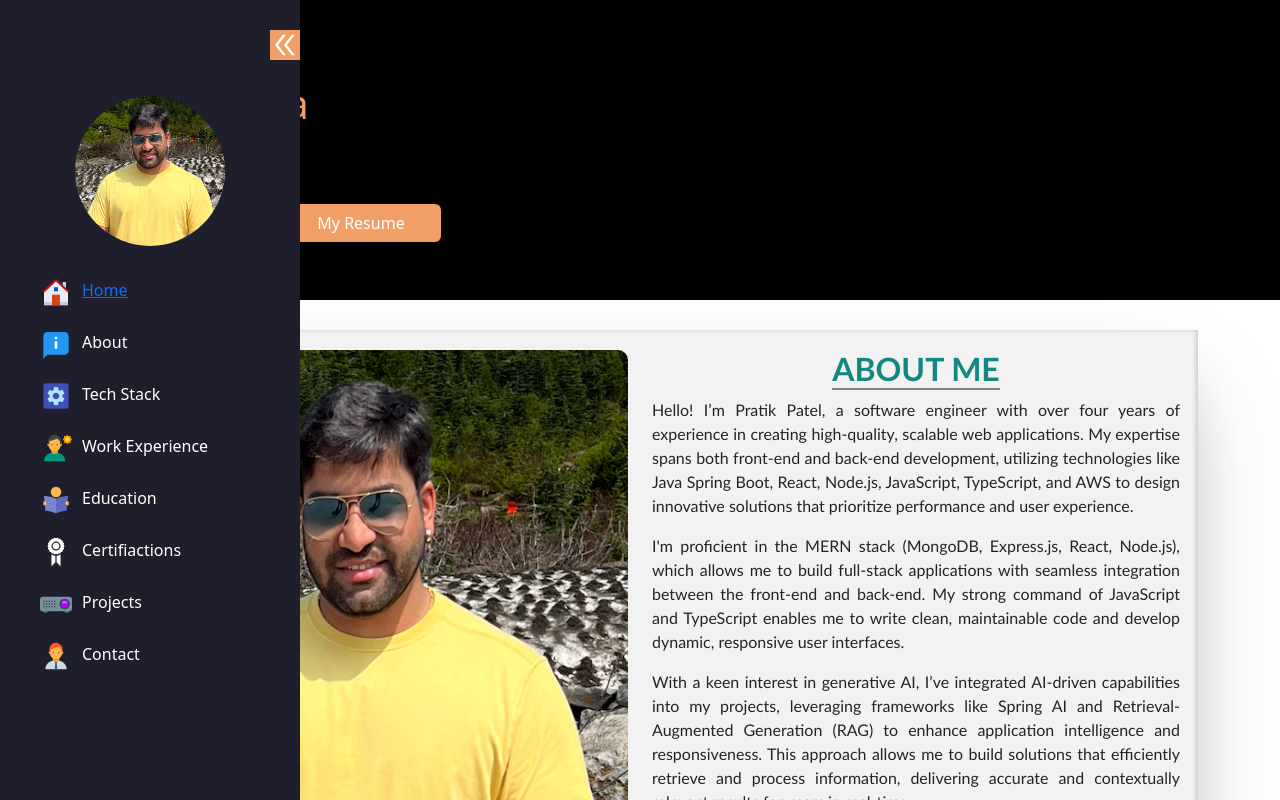
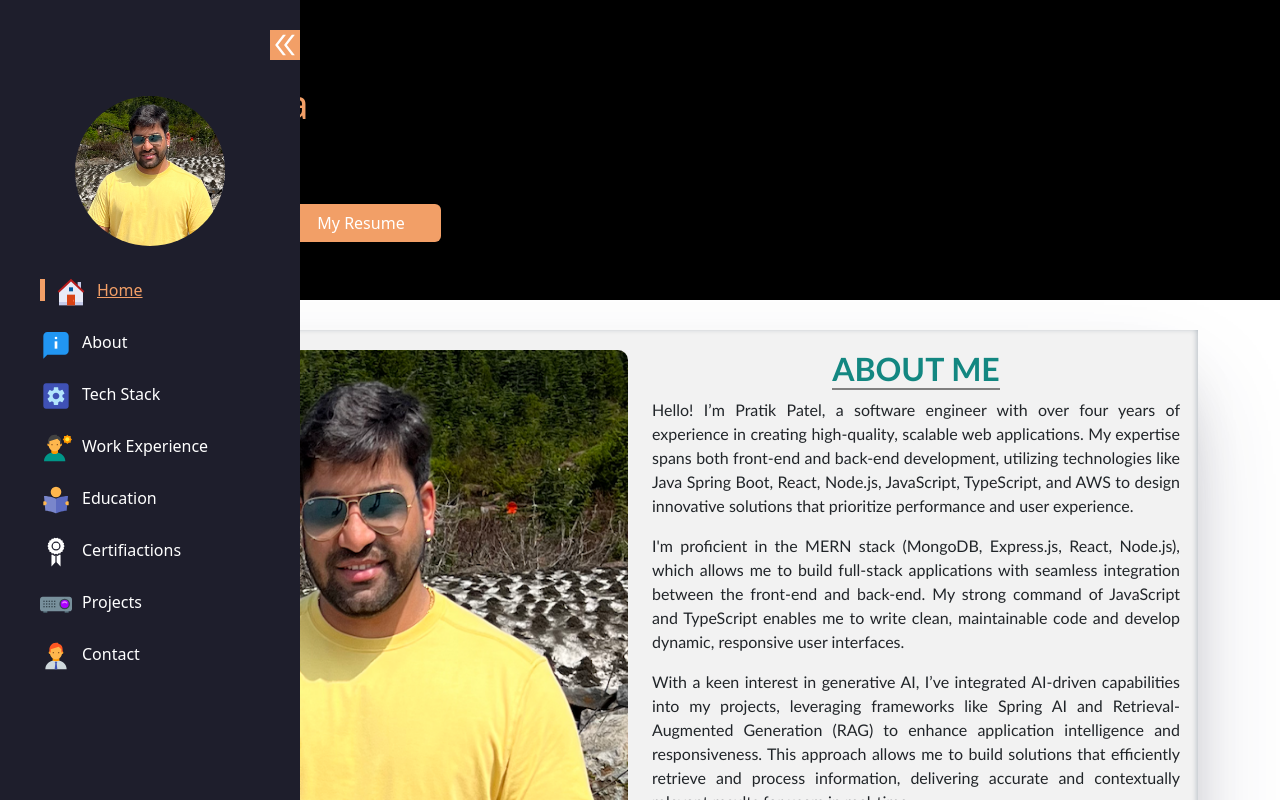
Before and after one commit to PatelPratik39/MERN_Portfolio, a React (Vite) app in the folder client/: page / in a window 1280 px wide. Shown: the top 800 px of the page. Built offline with nearby package versions, Linux system fonts and the light colour scheme.

Commit message:
css on nav items as active

```diff
--- a/client/src/components/Menus/Menus.css
+++ b/client/src/components/Menus/Menus.css
@@ -26,3 +26,10 @@
     font-size: large;
     /* background-color: gray; */
 }
+
+.nav-link .active{
+    color: #f29f67;
+    border-left: 5px solid #f29f67;
+    padding-left: 10px;
+    /* text-decoration: none; */
+}
```
